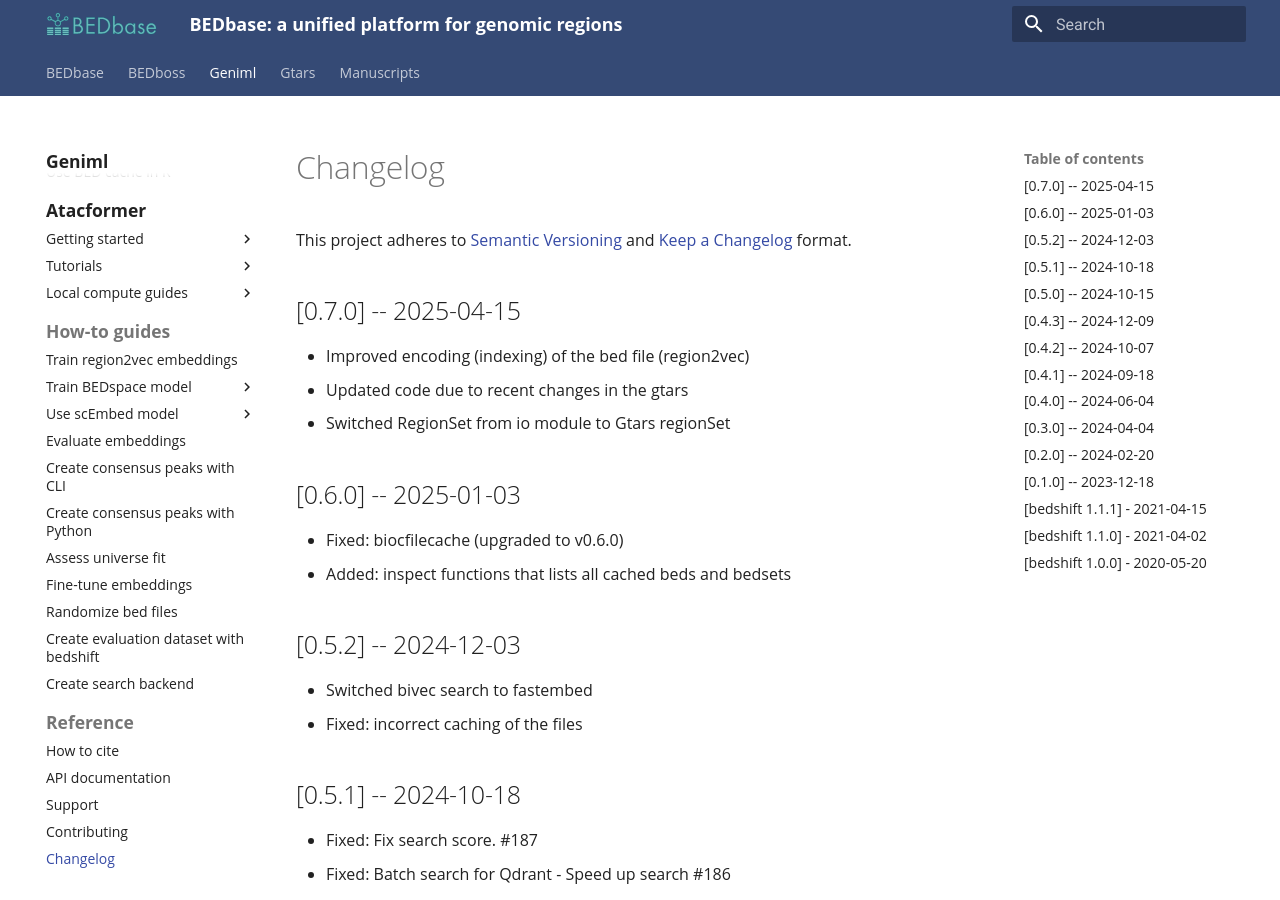
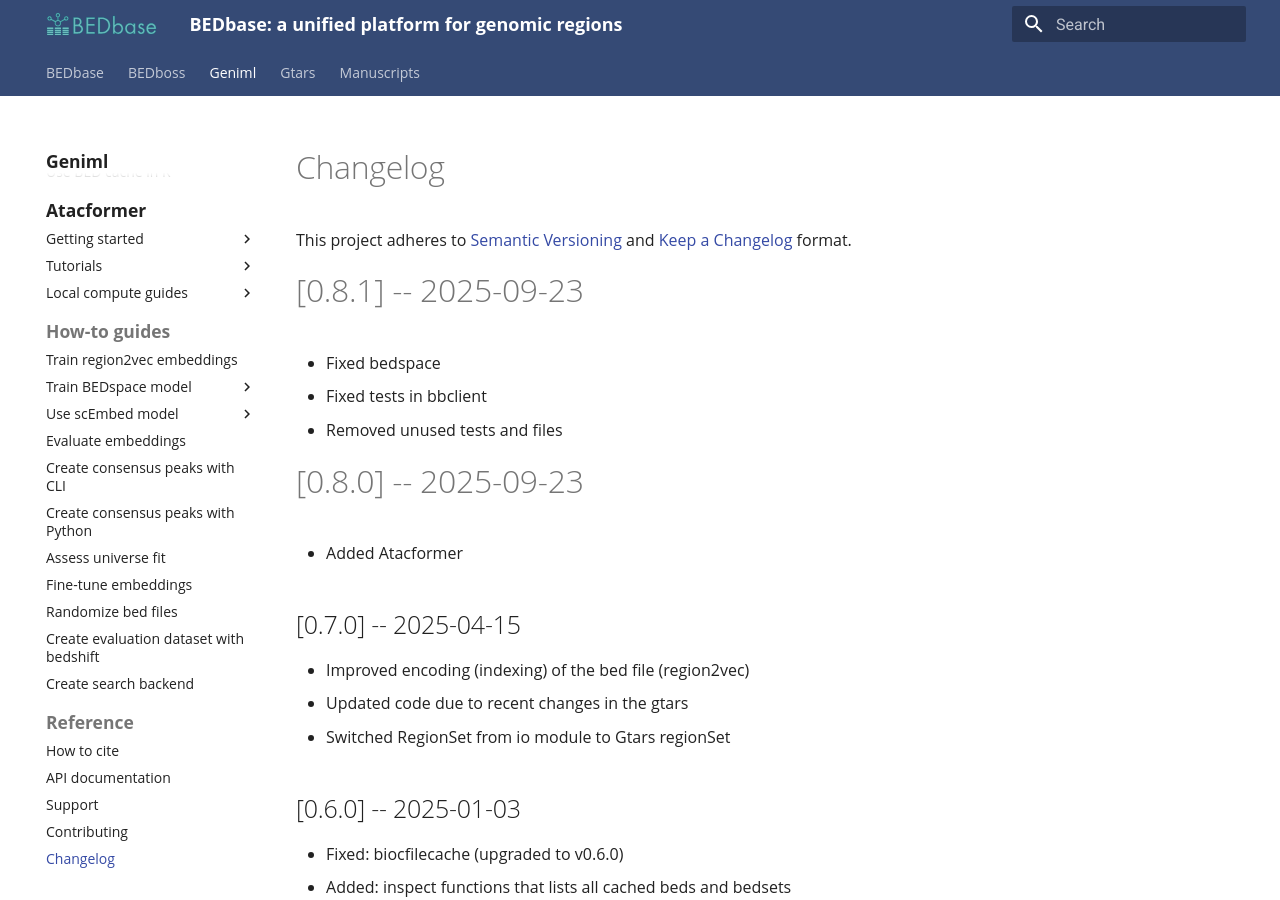
Before and after one commit to databio/bedbase, an MkDocs documentation site: the page built from docs/geniml/changelog.md, in a window 1280 px wide and 900 px high. Built offline with MkDocs 1.6.1 and Material for MkDocs 9.7.7, drawn with Linux system fonts in a browser that asks for light colours.

Commit message:
updated geniml changelog

```diff
--- a/docs/geniml/changelog.md
+++ b/docs/geniml/changelog.md
@@ -1,6 +1,18 @@
 # Changelog
 
 This project adheres to [Semantic Versioning](https://semver.org/spec/v2.0.0.html) and [Keep a Changelog](https://keepachangelog.com/en/1.0.0/) format.
+
+
+# [0.8.1] -- 2025-09-23
+
+- Fixed bedspace
+- Fixed tests in bbclient
+- Removed unused tests and files
+
+
+# [0.8.0] -- 2025-09-23
+
+- Added Atacformer
 
 ## [0.7.0] -- 2025-04-15
 
```
